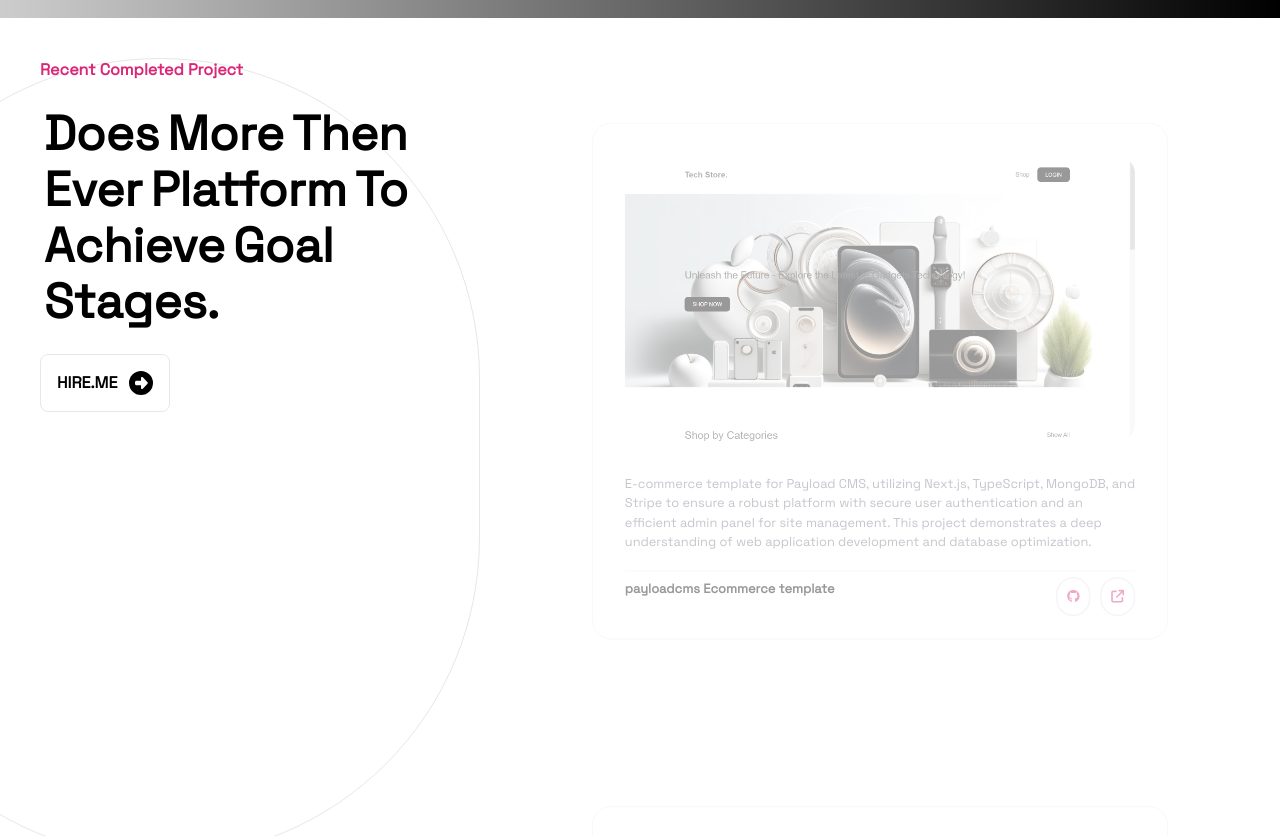
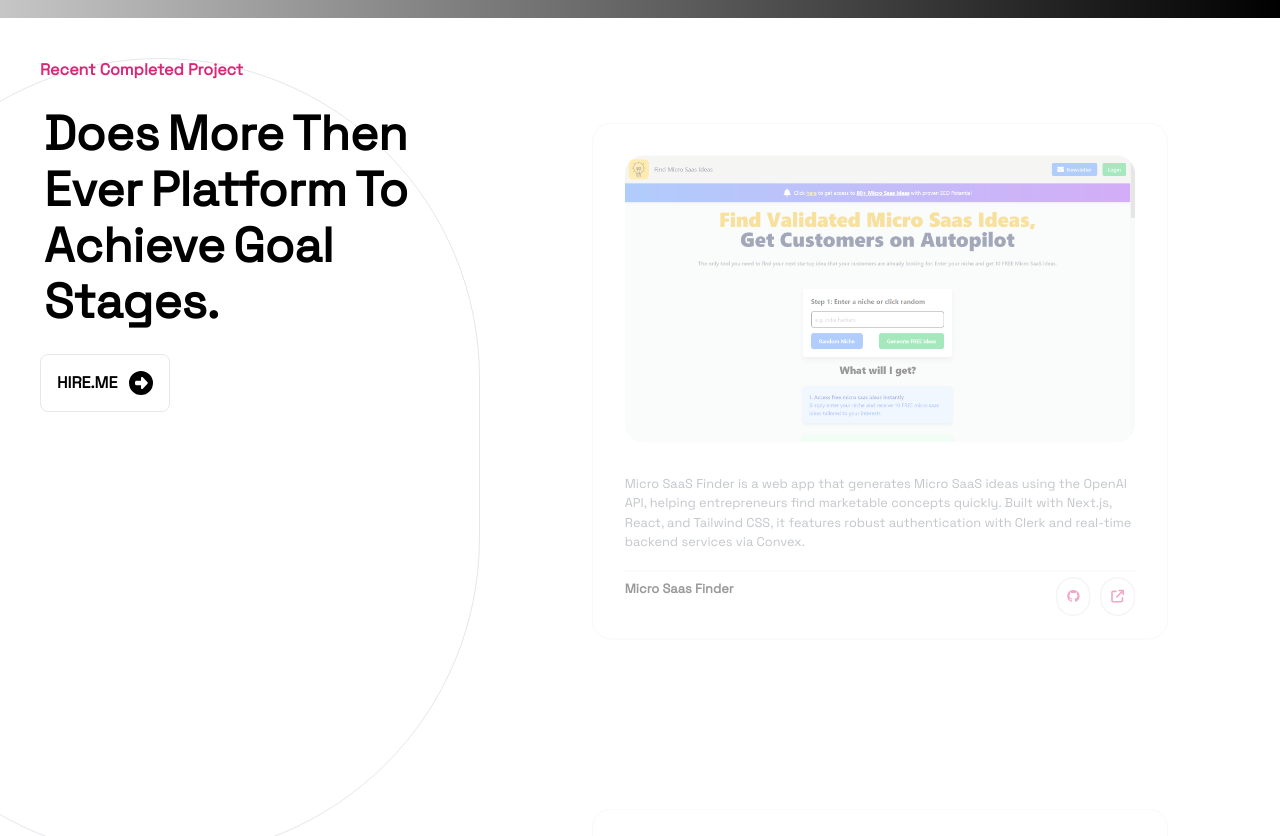
Before and after one commit to redaAssemghor/portfolio, a React (Vite) app: page / in a window 1280 px wide. Shown: the part 940-1776 px from the top of the page. Built offline with nearby package versions, Linux system fonts and the light colour scheme.

Commit message:
saas finder project

```diff
--- a/projectsData.js
+++ b/projectsData.js
@@ -1,10 +1,18 @@
 export const data = [
+  {
+    name: "Micro Saas Finder",
+    description:
+      "Micro SaaS Finder is a web app that generates Micro SaaS ideas using the OpenAI API, helping entrepreneurs find marketable concepts quickly. Built with Next.js, React, and Tailwind CSS, it features robust authentication with Clerk and real-time backend services via Convex.",
+    imgurl: "/saas-finder.png",
+    repo: "https://github.com/redaAssemghor/micro-saas-finder",
+    deployUrl: "https://micro-saas-finder.vercel.app",
+  },
   {
     name: "payloadcms Ecommerce template",
     description:
       "E-commerce template for Payload CMS, utilizing Next.js, TypeScript, MongoDB, and Stripe to ensure a robust platform with secure user authentication and an efficient admin panel for site management. This project demonstrates a deep understanding of web application development and database optimization.",
     imgurl: "/payloadcms.png",
-    repo: "",
+    repo: "https://github.com/redaAssemghor/payload-commerce",
     deployUrl: "",
   },
   {
```
Also changed, not shown: public/saas-finder.png (added).
